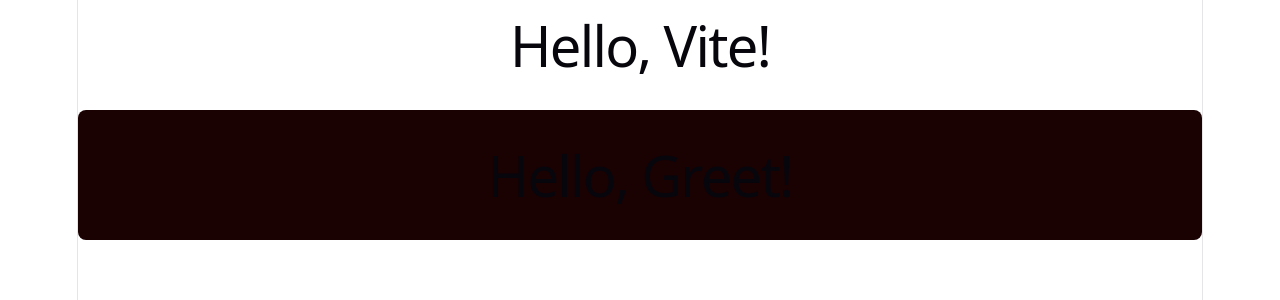
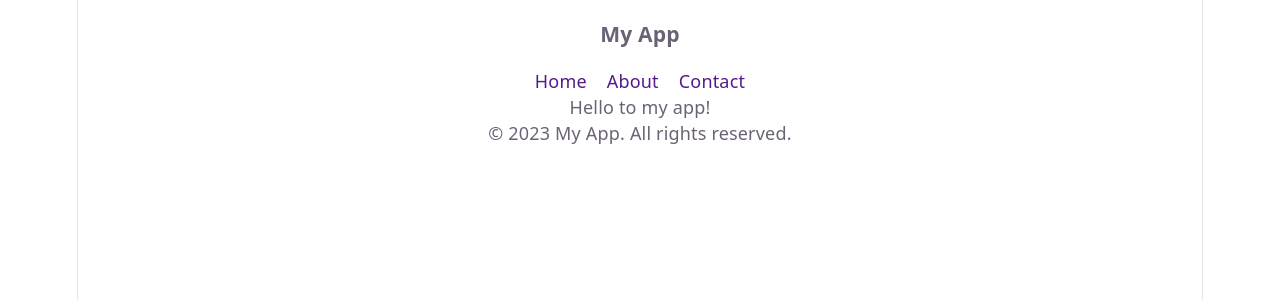
Before and after one commit to AleksandarStanisic021/reactlab, a React (Vite) app: page / in a window 1280 px wide. Shown: the top 300 px of the page. Built offline with nearby package versions, Linux system fonts and the light colour scheme.

Commit message:
Add Navbar, Main, and Footer components; update App to include them

```diff
--- a/src/App.jsx
+++ b/src/App.jsx
@@ -1,11 +1,15 @@
 import "./App.css";
 import Greet from "./comps/Greet";
+import Navbar from "./comps/Navbar";
+import Footer from "./comps/Footer";
+import Main from "./comps/Main";
 
 function App() {
   return (
     <>
-      <h1>Hello, Vite!</h1>
-      <Greet />
+      <Navbar />
+      <Main />
+      <Footer />
     </>
   );
 }
--- /dev/null
+++ b/src/comps/Footer.jsx
@@ -0,0 +1,11 @@
+import React from "react";
+
+const Footer = () => {
+  return (
+    <div>
+      <p>&copy; 2023 My App. All rights reserved.</p>
+    </div>
+  );
+};
+
+export default Footer;
--- a/src/comps/Greet.jsx
+++ b/src/comps/Greet.jsx
@@ -9,7 +9,7 @@
         borderRadius: "8px",
         color: "#333",
       }}>
-      <h1>Hello, Greet!</h1>
+      <h1>Greet!</h1>
     </div>
   );
 };
--- /dev/null
+++ b/src/comps/Main.jsx
@@ -0,0 +1,11 @@
+import React from "react";
+
+const Main = () => {
+  return (
+    <div>
+      <p>Hello to my app!</p>
+    </div>
+  );
+};
+
+export default Main;
--- /dev/null
+++ b/src/comps/Navbar.jsx
@@ -0,0 +1,24 @@
+import React from "react";
+
+const Navbar = () => {
+  return (
+    <>
+      <header>
+        <h3>My App</h3>
+      </header>
+      <nav className="navbar">
+        <a style={{ textDecoration: "none", margin: "0 10px" }} href="">
+          Home
+        </a>
+        <a style={{ textDecoration: "none", margin: "0 10px" }} href="">
+          About
+        </a>
+        <a style={{ textDecoration: "none", margin: "0 10px" }} href="">
+          Contact
+        </a>
+      </nav>
+    </>
+  );
+};
+
+export default Navbar;
```
